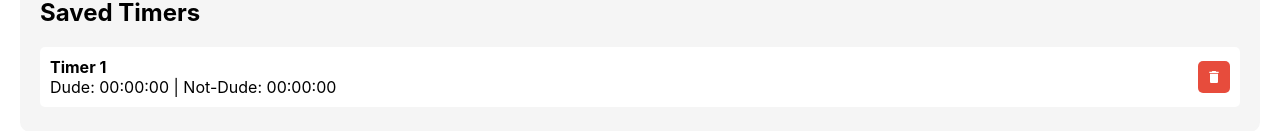
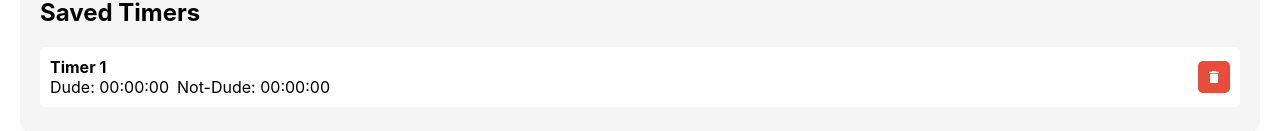
Before and after one commit to hadfieldn/dude-timer, a React (Vite) app: page / in a window 1280 px wide. Both pictures are taken after a click on the button "Save Timer". Shown: the part 411-542 px from the top of the page. Built offline with nearby package versions, Linux system fonts and the light colour scheme; a web font is replaced by a local one.

Commit message:
wrap timer values in saved list

```diff
--- a/src/App.tsx
+++ b/src/App.tsx
@@ -158,11 +158,17 @@ function App() {
           >
             <div className="meeting-info">
               <strong>{meeting.name}</strong>
-              <div>
-                Dude:{" "}
-                <span className="time">{formatTime(meeting.dudeTime)}</span> |
-                Not-Dude:{" "}
-                <span className="time">{formatTime(meeting.notDudeTime)}</span>
+              <div className="meeting-times">
+                <span>
+                  Dude:{" "}
+                  <span className="time">{formatTime(meeting.dudeTime)}</span>
+                </span>
+                <span>
+                  Not-Dude:{" "}
+                  <span className="time">
+                    {formatTime(meeting.notDudeTime)}
+                  </span>
+                </span>
               </div>
             </div>
             <div className="meeting-actions">
--- a/src/styles.css
+++ b/src/styles.css
@@ -275,3 +275,19 @@ body {
   width: 100%;
   margin-top: 15px;
 }
+
+.meeting-times {
+  display: flex;
+  gap: 8px;
+}
+
+.meeting-times span {
+  white-space: nowrap;
+}
+
+@media (max-width: 480px) {
+  .meeting-times {
+    flex-direction: column;
+    gap: 4px;
+  }
+}
```
